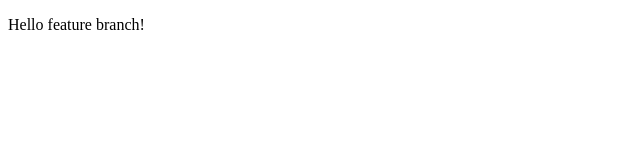
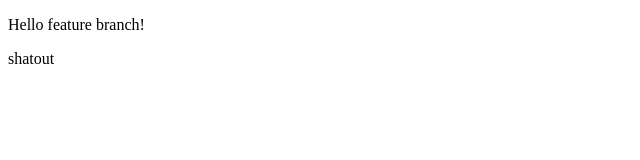
Before and after one commit to Je-Joestar24/testing, a plain HTML site: page index.html in a window 1280 px wide. Shown: the full height of the page, 0-640 px from the left. Drawn offline with Linux system fonts and the light colour scheme.

Commit message:
Added another paragraph
A paragraph containing a text

```diff
--- a/index.html
+++ b/index.html
@@ -8,5 +8,6 @@
 <body>
     <div id="app" aria-label="Application Display area"></div>
     <p>Hello feature branch!</p>
+    <p>shatout</p>
 </body>
 </html>
```
